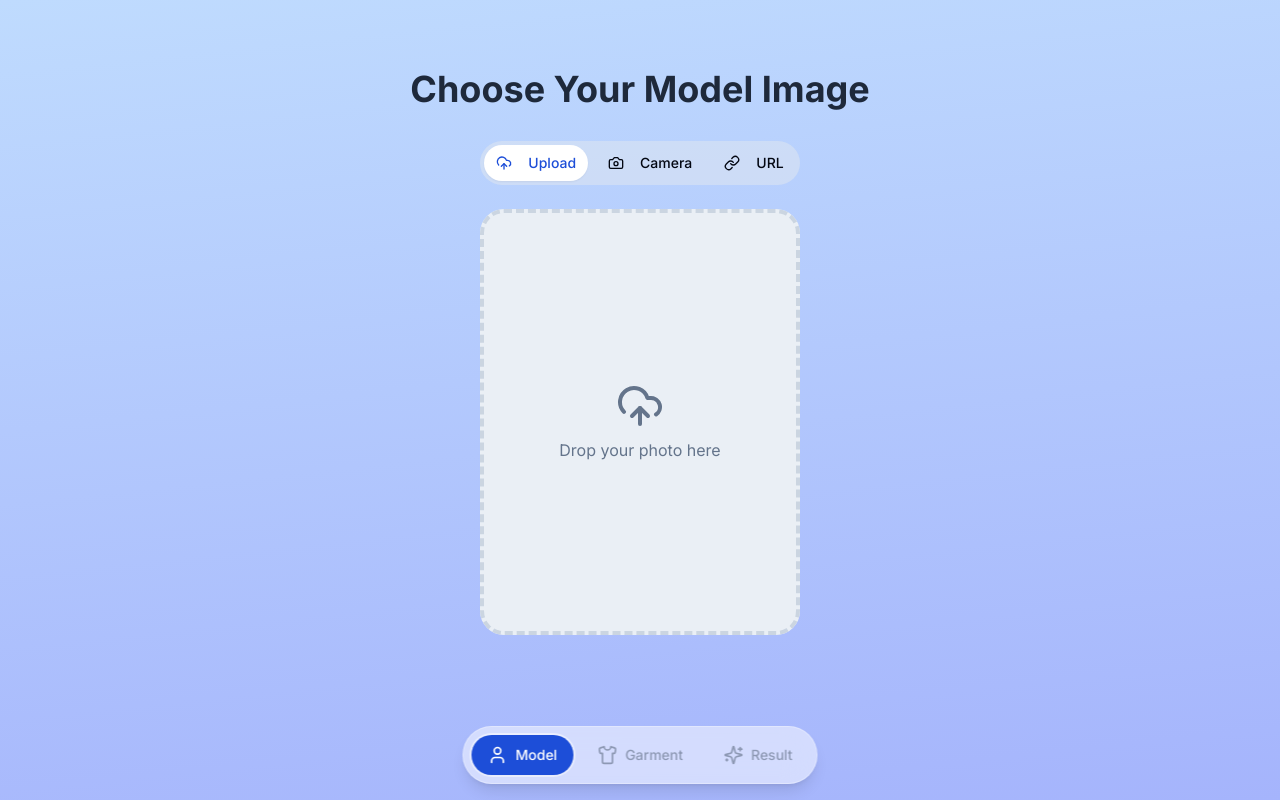
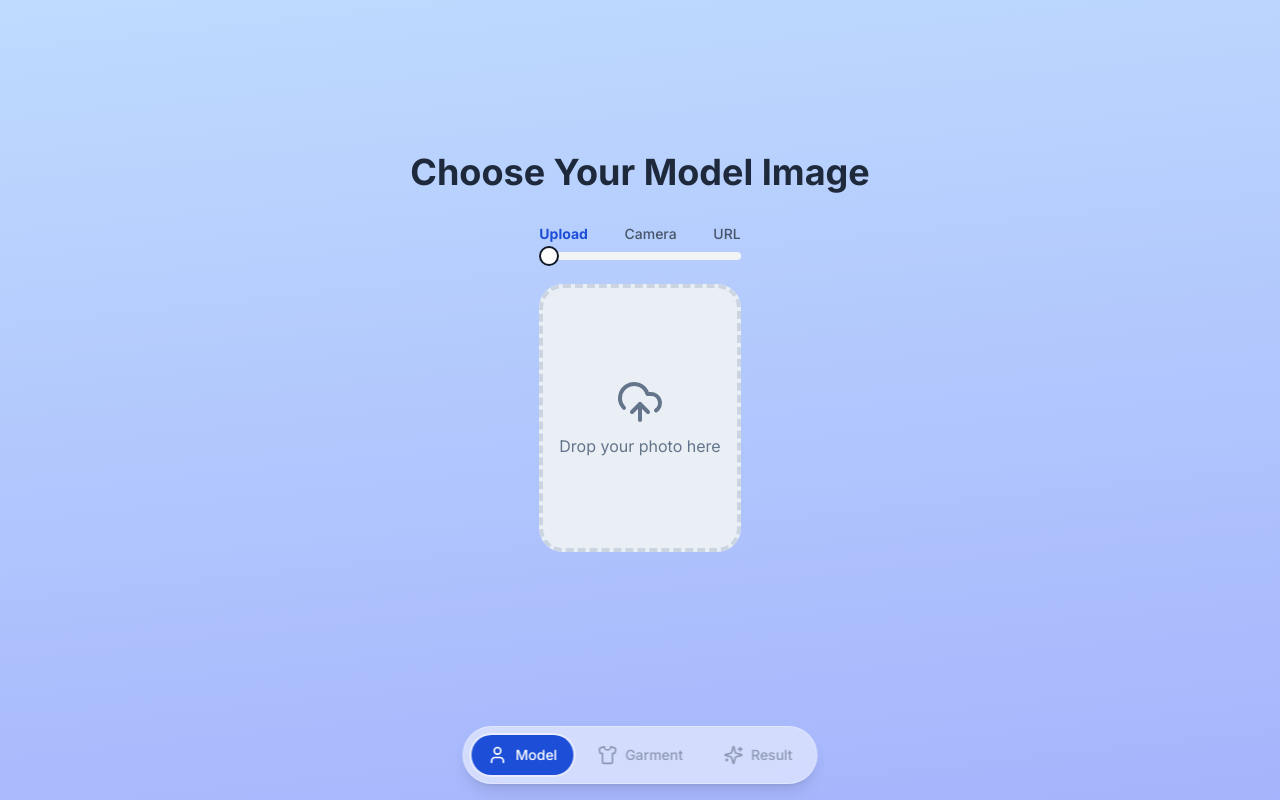
Before and after one commit to haizadtarik/viton, a React (Vite) app: page / in a window 1280 px wide. Both pictures are taken after a click on the button "Start Try-On". Built offline with nearby package versions, Linux system fonts and the light colour scheme.

Commit message:
Refactor: Replace buttons with slider
Replaced the upload, camera, and URL selection buttons with a slider component in `src/components/virtual-try-on/ImageSourceToggle.tsx`.

```diff
--- a/src/components/virtual-try-on/ImageSourceToggle.tsx
+++ b/src/components/virtual-try-on/ImageSourceToggle.tsx
@@ -1,6 +1,6 @@
 
-import { Button } from '@/components/ui/button';
-import { Icons } from '@/components/icons';
+import { useState, useEffect } from 'react';
+import { Slider } from '@/components/ui/slider';
 import { cn } from '@/lib/utils';
 
 type Source = 'upload' | 'camera' | 'url';
@@ -10,36 +10,37 @@ interface ImageSourceToggleProps {
   onChange: (value: Source) => void;
 }
 
+const sourceOptions: Source[] = ['upload', 'camera', 'url'];
+
 export function ImageSourceToggle({ value, onChange }: ImageSourceToggleProps) {
+  const [sliderValue, setSliderValue] = useState<number>(sourceOptions.indexOf(value));
+
+  useEffect(() => {
+    // Update slider when value prop changes externally
+    setSliderValue(sourceOptions.indexOf(value));
+  }, [value]);
+
+  const handleSliderChange = (newValue: number[]) => {
+    const index = newValue[0];
+    const newSource = sourceOptions[index] as Source;
+    setSliderValue(index);
+    onChange(newSource);
+  };
+
   return (
-    <div className="flex items-center gap-2 rounded-full p-1 bg-slate-200/50">
-      <Button
-        onClick={() => onChange('upload')}
-        variant="ghost"
-        size="sm"
-        className={cn("rounded-full", value === 'upload' && 'bg-white text-blue-700 shadow-sm')}
-      >
-        <Icons.UploadCloud className="mr-2 h-5 w-5" />
-        Upload
-      </Button>
-      <Button
-        onClick={() => onChange('camera')}
-        variant="ghost"
-        size="sm"
-        className={cn("rounded-full", value === 'camera' && 'bg-white text-blue-700 shadow-sm')}
-      >
-        <Icons.Camera className="mr-2 h-5 w-5" />
-        Camera
-      </Button>
-      <Button
-        onClick={() => onChange('url')}
-        variant="ghost"
-        size="sm"
-        className={cn("rounded-full", value === 'url' && 'bg-white text-blue-700 shadow-sm')}
-      >
-        <Icons.Link className="mr-2 h-5 w-5" />
-        URL
-      </Button>
+    <div className="w-full max-w-xs mx-auto">
+      <div className="flex justify-between mb-2 text-sm font-medium text-slate-600">
+        <span className={cn("transition-colors", value === 'upload' && "text-blue-700 font-bold")}>Upload</span>
+        <span className={cn("transition-colors", value === 'camera' && "text-blue-700 font-bold")}>Camera</span>
+        <span className={cn("transition-colors", value === 'url' && "text-blue-700 font-bold")}>URL</span>
+      </div>
+      <Slider
+        value={[sliderValue]}
+        max={2}
+        step={1}
+        onValueChange={handleSliderChange}
+        className="w-full"
+      />
     </div>
   );
 }
```
